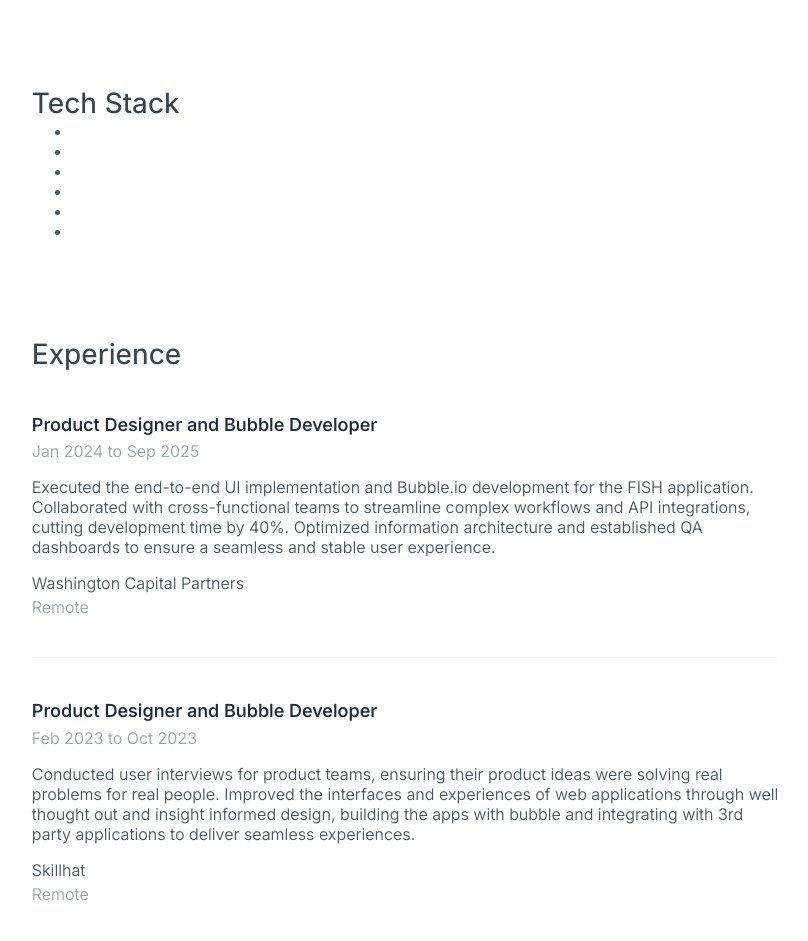
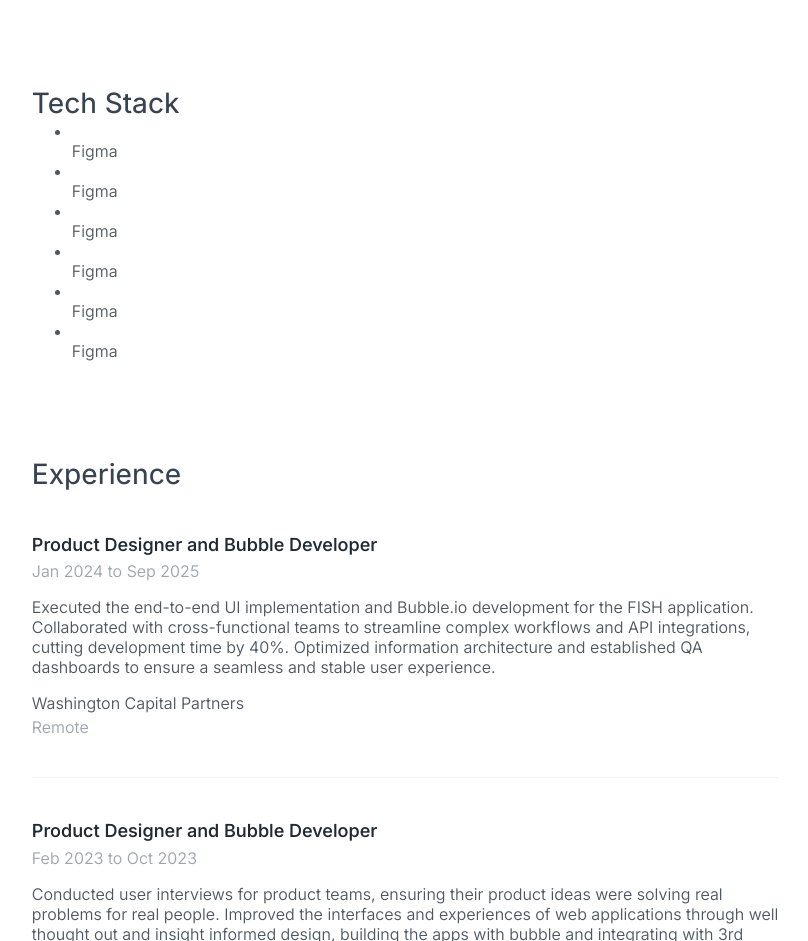
Before and after one commit to ChikeEzeiru/Personal-site, a plain HTML site: page index.html in a window 1280 px wide. Shown: the part 2340-3281 px from the top of the page, without its empty margins (449-1257 px from the left). Drawn offline with Linux system fonts and the light colour scheme.

Commit message:
thumbnail corrections and style updates

```diff
--- a/index.html
+++ b/index.html
@@ -5,6 +5,7 @@
     <base href="/" />
     <meta name="viewport" content="width=device-width, initial-scale=1.0" />
     <title>Chike Ezeiru</title>
+    <link rel="icon" type="image/x-icon" href="/assets/Chike's LogoMark.svg" />
     <link rel="stylesheet" href="/style.css" />
     <link
       href="https://fonts.googleapis.com/css2?family=Inter:ital,opsz,wght@0,14..32,100..900;1,14..32,100..900&display=swap"
@@ -972,12 +973,42 @@
             <div class="tech-stack-inner-section">
               <div class="scrolling-section-one">
                 <ul>
-                  <li class="skill-card"><div></div></li>
-                  <li class="skill-card"><div></div></li>
-                  <li class="skill-card"><div></div></li>
-                  <li class="skill-card"><div></div></li>
-                  <li class="skill-card"><div></div></li>
-                  <li class="skill-card"><div></div></li>
+                  <li class="skill-card">
+                    <div>
+                      <img src="" alt="" />
+                      <p>Figma</p>
+                    </div>
+                  </li>
+                  <li class="skill-card">
+                    <div>
+                      <img src="" alt="" />
+                      <p>Figma</p>
+                    </div>
+                  </li>
+                  <li class="skill-card">
+                    <div>
+                      <img src="" alt="" />
+                      <p>Figma</p>
+                    </div>
+                  </li>
+                  <li class="skill-card">
+                    <div>
+                      <img src="" alt="" />
+                      <p>Figma</p>
+                    </div>
+                  </li>
+                  <li class="skill-card">
+                    <div>
+                      <img src="" alt="" />
+                      <p>Figma</p>
+                    </div>
+                  </li>
+                  <li class="skill-card">
+                    <div>
+                      <img src="" alt="" />
+                      <p>Figma</p>
+                    </div>
+                  </li>
                 </ul>
               </div>
             </div>
@@ -1128,7 +1159,7 @@
               onclick="event.preventDefault(); navigateTo('/projects/hosqare')"
             >
               <img
-                src="/Assets/Gemini_Generated_Image_dr89jbdr89jbdr89.webp"
+                src="/Assets/Placeholder for Hosqare.webp"
                 alt="healthcare app image thumbnail"
               />
               <div class="project-overlay">
--- a/style.css
+++ b/style.css
@@ -383,6 +383,9 @@ p {
   -webkit-mask: linear-gradient(#fff 0 0) content-box, linear-gradient(#fff 0 0);
   -webkit-mask-composite: xor;
   mask-composite: exclude;
+
+  mask: linear-gradient(#fff 0 0) content-box, linear-gradient(#fff 0 0);
+  mask-composite: exclude;
 }
 
 /* 3. HOVER STATE */
```
Also changed, not shown: Assets/Chike's LogoMark.svg (added), Assets/skill images/Figma symbol.svg (added), Assets/skill images/Gemini symbol.svg (added), Assets/skill images/atlassian_symbol.svg.svg (added), Assets/skill images/bubble_symbol.svg.svg (added), Assets/skill images/clickup_symbol.svg.svg (added), Assets/skill images/notion symbol.svg.svg (added), Assets/skill images/slack symbol.svg (added), 1 other file.
